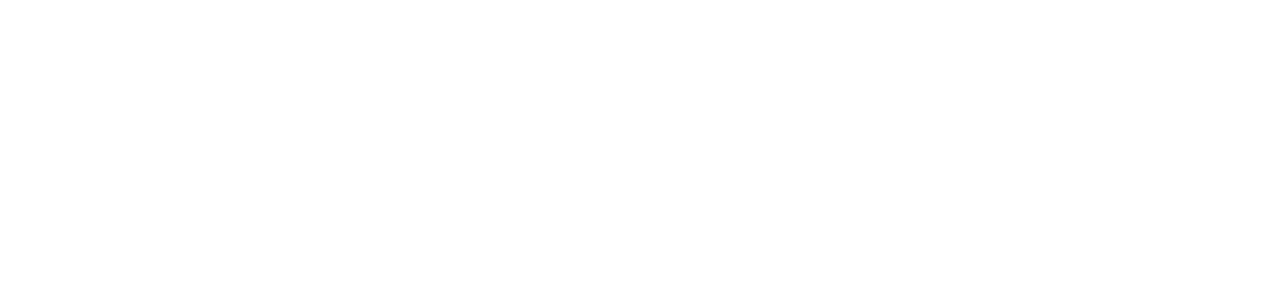
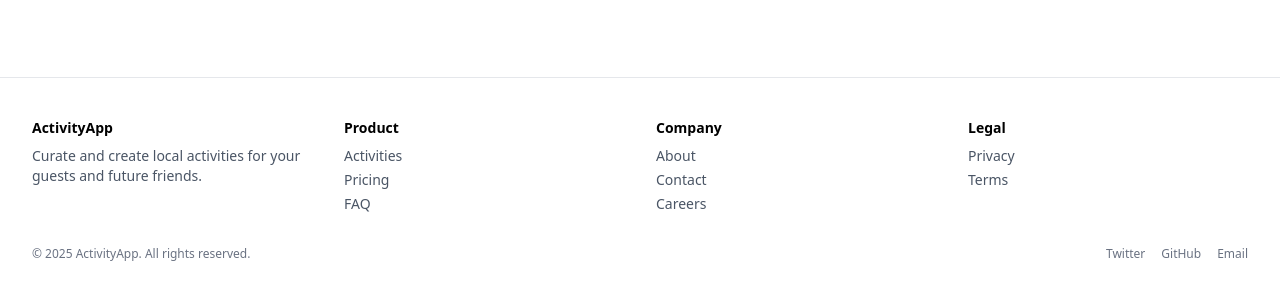
Before and after one commit to MarkoBrie/MVP_with_firebase, an Angular app: page / in a window 1280 px wide. Shown: the part 788-1088 px from the top of the page. Before the commit the page ends 800 px from the top, so only its background shows below. Built offline with nearby package versions, Linux system fonts and the light colour scheme.

Commit message:
now adding footer

```diff
--- a/src/app/app.html
+++ b/src/app/app.html
@@ -1,11 +1,7 @@
 <navbar></navbar>
-<!--
-<ActivityPage></ActivityPage>
--->
 
-<!-- Router outlet to display routed components -->
-<router-outlet>
-    <h1 class="text-3xl font-bold underline m-4">
-  Hello world!
-</h1>
-</router-outlet>
+<main class="min-h-screen">
+   <router-outlet></router-outlet>
+</main>
+
+<app-footer></app-footer>
--- a/src/app/app.ts
+++ b/src/app/app.ts
@@ -3,11 +3,12 @@
 //import { ActivityPage } from './pages/activity-page/activity-page';
 import { ActivityService } from './services/activity-service';
 import { NavigationBar } from './components/navigation-bar/navigation-bar';
+import { FooterComponent } from './components/footer/footer';
 
 
 @Component({
   selector: 'app-root',
-  imports: [RouterOutlet, NavigationBar],//, ActivityPage],
+  imports: [RouterOutlet, NavigationBar, FooterComponent],
   standalone: true,
   templateUrl: './app.html',
   styleUrl: './app.css'
--- /dev/null
+++ b/src/app/components/footer/footer.html
@@ -0,0 +1,45 @@
+<footer class="border-t border-gray-200 bg-white">
+    <div class="mx-auto max-w-7xl px-4 sm:px-6 lg:px-8 py-10">
+      <div class="grid gap-8 sm:grid-cols-2 lg:grid-cols-4 text-sm">
+        <div>
+          <div class="font-semibold mb-2">ActivityApp</div>
+          <p class="text-gray-600">Curate and create local activities for your guests and future friends.</p>
+        </div>
+
+        <div>
+          <div class="font-semibold mb-2">Product</div>
+          <ul class="space-y-1 text-gray-600">
+            <li><a routerLink="/activities" class="hover:text-gray-900">Activities</a></li>
+            <li><a routerLink="/pricing" class="hover:text-gray-900">Pricing</a></li>
+            <li><a routerLink="/faq" class="hover:text-gray-900">FAQ</a></li>
+          </ul>
+        </div>
+
+        <div>
+          <div class="font-semibold mb-2">Company</div>
+          <ul class="space-y-1 text-gray-600">
+            <li><a routerLink="/about" class="hover:text-gray-900">About</a></li>
+            <li><a routerLink="/contact" class="hover:text-gray-900">Contact</a></li>
+            <li><a routerLink="/careers" class="hover:text-gray-900">Careers</a></li>
+          </ul>
+        </div>
+
+        <div>
+          <div class="font-semibold mb-2">Legal</div>
+          <ul class="space-y-1 text-gray-600">
+            <li><a routerLink="/privacy" class="hover:text-gray-900">Privacy</a></li>
+            <li><a routerLink="/terms" class="hover:text-gray-900">Terms</a></li>
+          </ul>
+        </div>
+      </div>
+
+      <div class="mt-8 flex flex-col sm:flex-row items-center justify-between gap-3 text-xs text-gray-500">
+        <div>© {{ year }} ActivityApp. All rights reserved.</div>
+        <div class="flex items-center gap-4">
+          <a href="https://twitter.com/yourhandle" target="_blank" rel="noopener" class="hover:text-gray-700">Twitter</a>
+          <a href="https://github.com/yourrepo" target="_blank" rel="noopener" class="hover:text-gray-700">GitHub</a>
+          <a href="mailto:hello@example.com" class="hover:text-gray-700">Email</a>
+        </div>
+      </div>
+    </div>
+  </footer>
--- /dev/null
+++ b/src/app/components/footer/footer.ts
@@ -0,0 +1,12 @@
+import { Component } from '@angular/core';
+import { RouterLink } from '@angular/router';
+
+@Component({
+  selector: 'app-footer',
+  standalone: true,
+  imports: [RouterLink],
+  templateUrl: "./footer.html",
+})
+export class FooterComponent {
+  year = new Date().getFullYear();
+}
```
Also changed, not shown: 2 other files (tests, documents, lock files or other folders).
